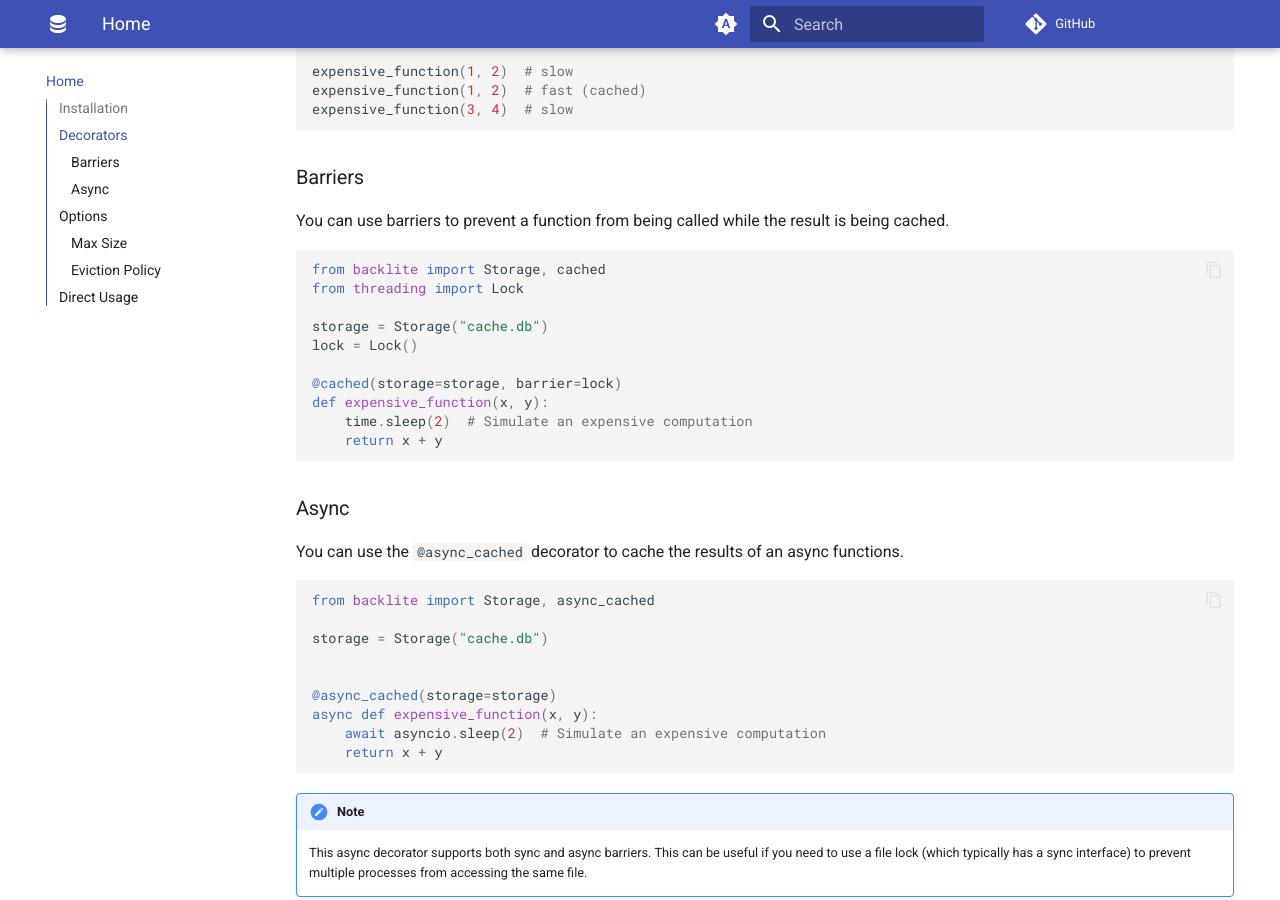
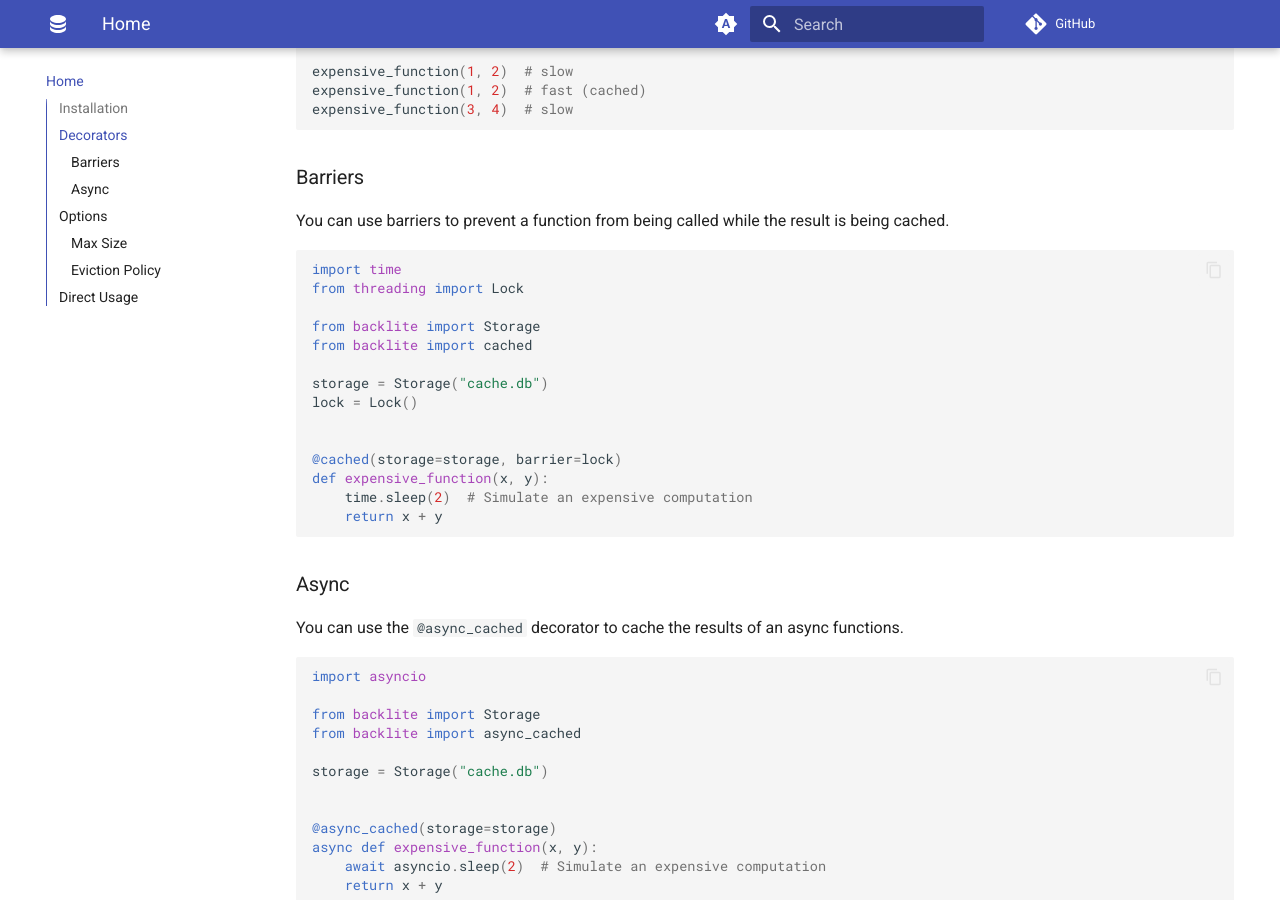
Before and after one commit to rmorshea/backlite, an MkDocs documentation site: the page built from docs/src/index.md, in a window 1280 px wide and 900 px high, scrolled down 757 px. Built offline with MkDocs 1.6.1 and Material for MkDocs 9.7.7, drawn with Linux system fonts in a browser that asks for light colours; comment, search, counter and statistics services are not loaded.

Commit message:
fix docs lint

````diff
--- a/docs/src/index.md
+++ b/docs/src/index.md
@@ -38,11 +38,15 @@ expensive_function(3, 4)  # slow
 You can use barriers to prevent a function from being called while the result is being cached.
 
 ```python
-from backlite import Storage, cached
+import time
 from threading import Lock
+
+from backlite import Storage
+from backlite import cached
 
 storage = Storage("cache.db")
 lock = Lock()
+
 
 @cached(storage=storage, barrier=lock)
 def expensive_function(x, y):
@@ -55,7 +59,10 @@ def expensive_function(x, y):
 You can use the `@async_cached` decorator to cache the results of an async functions.
 
 ```python
-from backlite import Storage, async_cached
+import asyncio
+
+from backlite import Storage
+from backlite import async_cached
 
 storage = Storage("cache.db")
 
````
